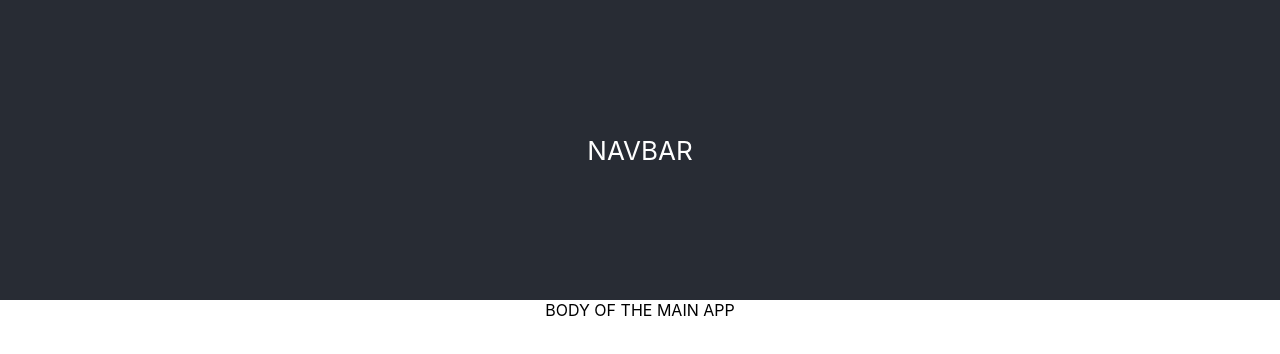
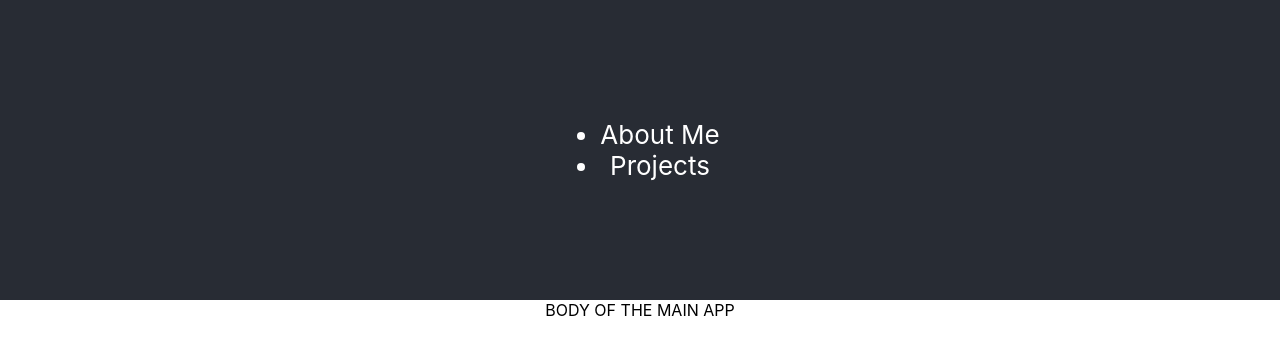
Before and after one commit to rchen1991/rchen1991.github.io, a React (Create React App) app: page / in a window 1280 px wide. Shown: the top 354 px of the page. Built offline with nearby package versions, Linux system fonts and the light colour scheme.

Commit message:
add nav semantic

```diff
--- a/src/App.js
+++ b/src/App.js
@@ -1,5 +1,4 @@
 import React from 'react';
-import logo from './logo.svg';
 import './App.css';
 
 import Navbar from './header/Navbar';
--- a/src/header/Navbar.js
+++ b/src/header/Navbar.js
@@ -3,9 +3,12 @@ import React from 'react';
 class Navbar extends React.Component {
     render() {
         return (
-          <div className="Navbar">
-            NAVBAR
-          </div>
+          <nav className="navbar">
+            <ul>
+              <li>About Me</li>
+              <li>Projects</li>
+            </ul>
+          </nav>
         );
     }
 }
```
Also changed, not shown: src/logo.svg (deleted).
